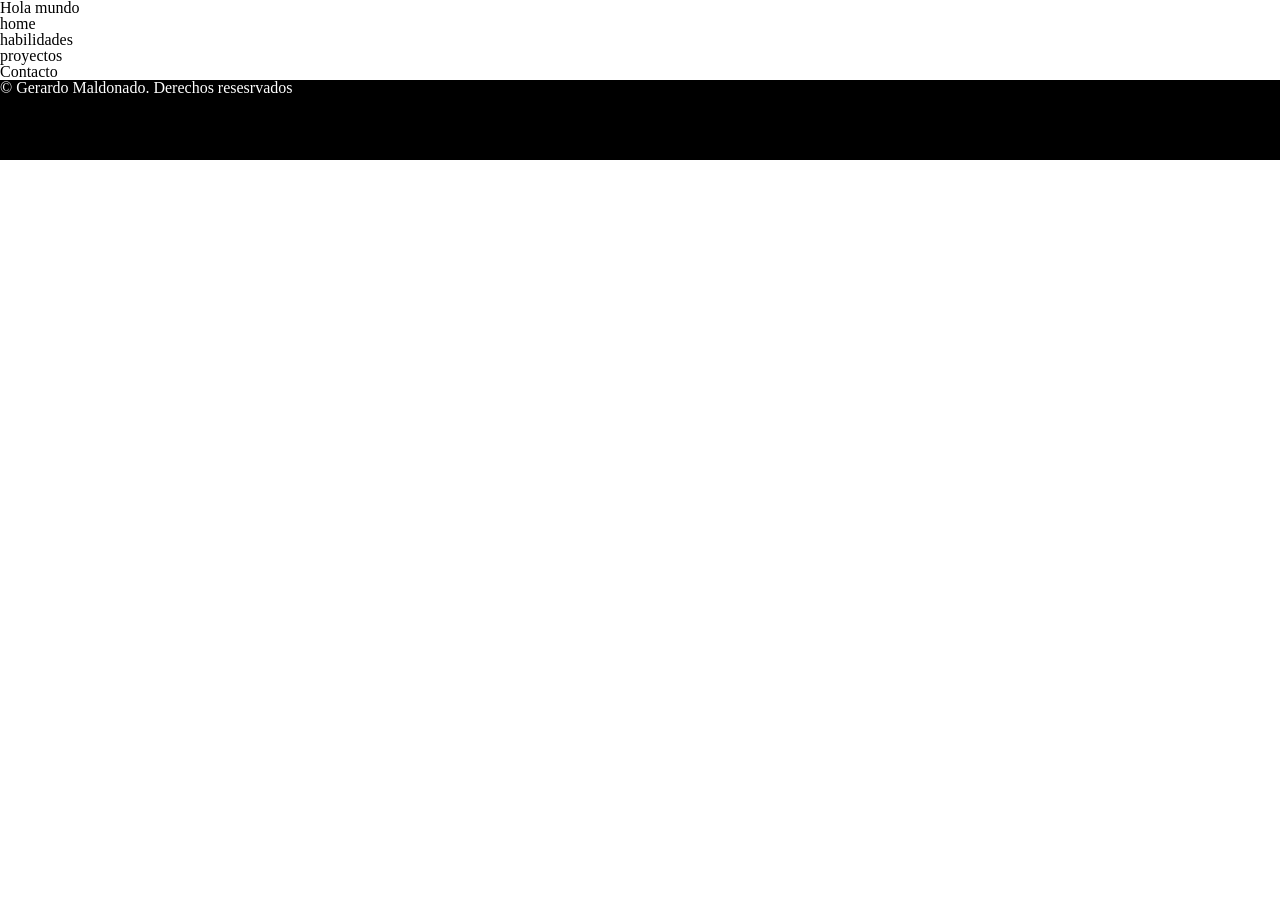
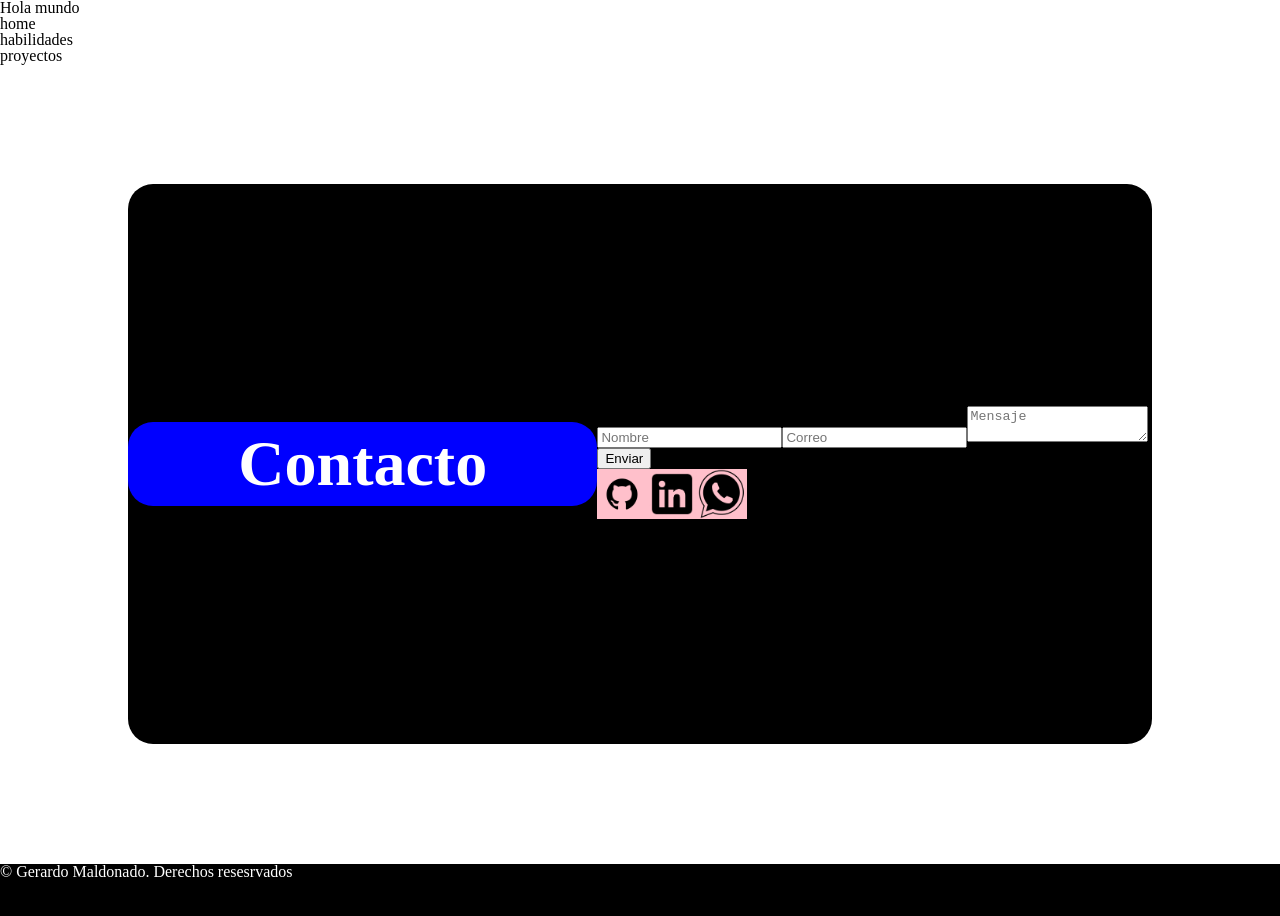
Before and after one commit to GeraMaldonado/miweb, a Vue app: page / in a window 1280 px wide. Shown: the top 916 px of the page. Before the commit the page ends 800 px from the top, so only its background shows below. Built offline with nearby package versions, Linux system fonts and the light colour scheme.

Commit message:
Modificacion de componente para mostrar toda la informacion relacionada

```diff
--- a/src/components/contacto.vue
+++ b/src/components/contacto.vue
@@ -1,3 +1,20 @@
 <template>
-  <h1>Contacto</h1>
+  <div class=pantalla>
+    <div class=contenedorPantalla>
+      <div class=etiqueta>
+        <h1 class=titulo>Contacto</h1>
+      </div>
+      <div class=contacto>
+        <form>
+          <input type="text" id="nombre" name="nombre" placeholder="Nombre" required />
+          <input type="email" id="email" name="email" placeholder="Correo" required />
+          <textarea id="mensaje" name="menaje" placeholder="Mensaje" required />
+          <button type=button>Enviar</button>
+        </form>
+        <img class=logo src='../assets/contacto/github.png'>
+        <img class=logo src='../assets/contacto/linkedin.png'>
+        <img class=logo src='../assets/contacto/whatsapp.png'>
+      </div>
+    </div>
+  </div>
 </template>
```
